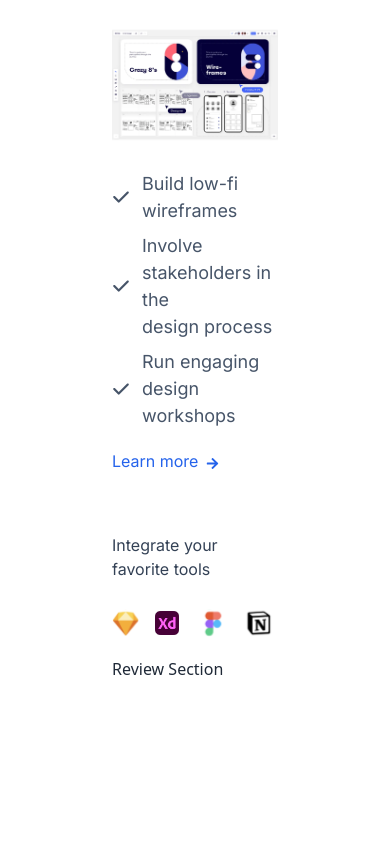
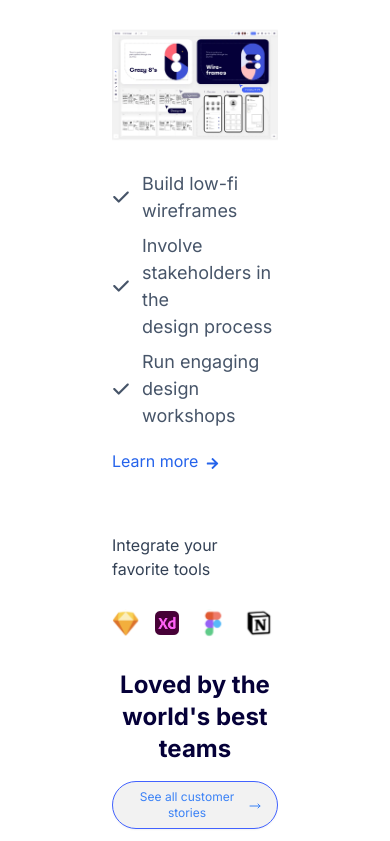
Before and after one commit to mahfuzar175/miro-landing-page, a React (Vite) app: page / in a window 390 px wide. Shown: the part 5622-6463 px from the top of the page. Before the commit the page ends 6303 px from the top, so only its background shows below. Built offline with nearby package versions, Linux system fonts and the light colour scheme.

Commit message:
review section header and button added

```diff
--- a/src/components/Review.jsx
+++ b/src/components/Review.jsx
@@ -1,9 +1,25 @@
+import { LuMoveRight } from "react-icons/lu";
+
 const Review = () => {
-    return (
-        <div>
-            <h2>Review Section</h2>
+  return (
+    <div className="overflow-hidden py-3 md:py-7 lg:py-10 lg:mt-12 font-inter">
+      <div>
+        <h1 className="text-center  text-[#050038] text-2xl md:text-3xl lg:text-5xl font-bold">
+          Loved by the world's best teams
+        </h1>
+        <div className="text-center pt-4 ">
+          <button className="btn text-xs lg:text-base font-normal lg:gap-2 border border-[#4262FF] hover:border-none hover:text-white hover:bg-blue-800 px-4 lg:px-7 lg:py-3 text-[15px] lg:text-[17px] rounded-full  text-blue-500 ">
+            <div className="flex gap-1 items-center">
+              See all customer stories
+              <span>
+                <LuMoveRight className="mt-[2px] " />
+              </span>
+            </div>
+          </button>
         </div>
-    );
+      </div>
+    </div>
+  );
 };
 
 export default Review;
```
